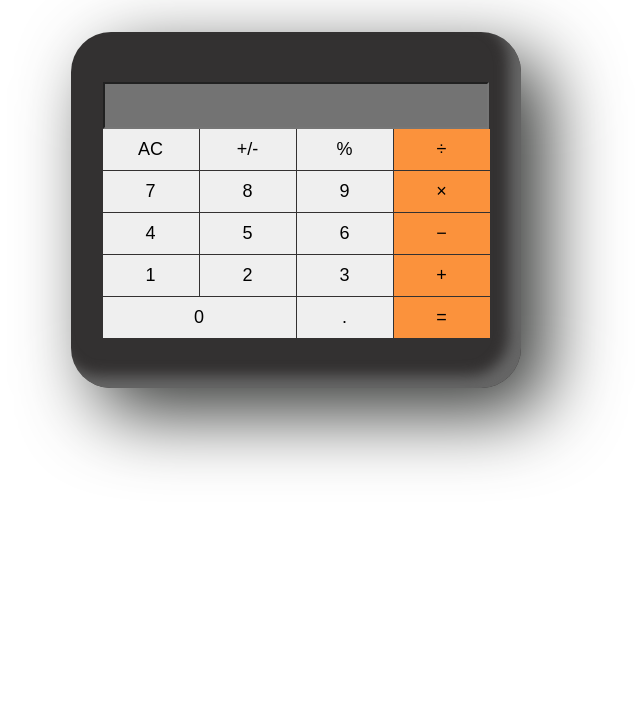
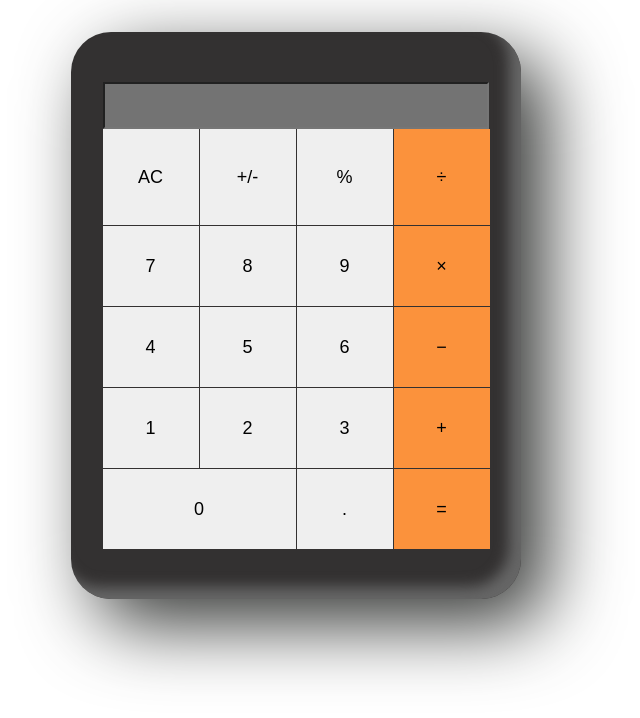
Before and after one commit to Johnadibe/math-magician, a React (Create React App) app: page / in a window 1280 px wide. Shown: the top 718 px of the page, without its empty margins (344-984 px from the left). Built offline with nearby package versions, Linux system fonts and the light colour scheme.

Commit message:
Fix error in App.css line 33

```diff
--- a/src/App.css
+++ b/src/App.css
@@ -30,7 +30,7 @@
 .btns {
   display: grid;
   grid-template-columns: repeat(4, 6rem);
-  grid-template-rows: minmax(6rem, auto), repeat(4, 5rem);
+  grid-template-rows: minmax(6rem, auto) repeat(4, 5rem);
   justify-content: center;
   gap: 1px;
 }
```
